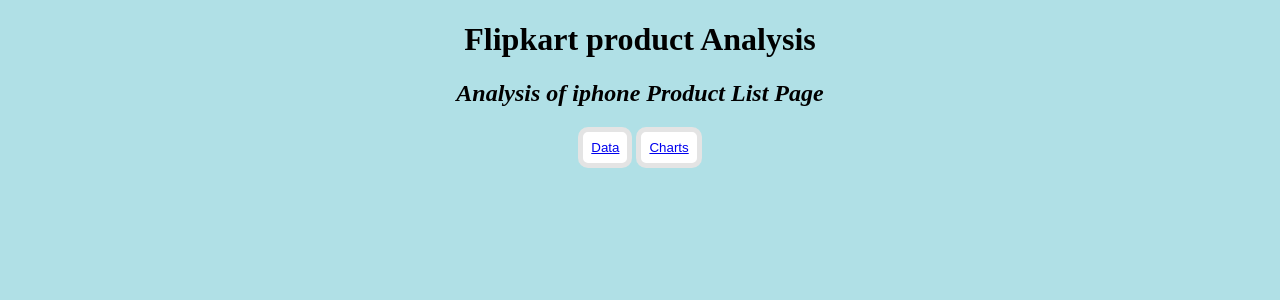
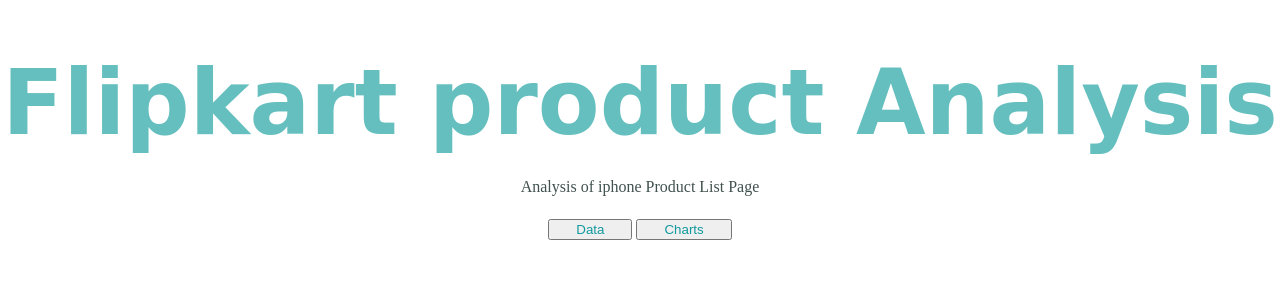
Before and after one commit to vinayak-somasekhar/BDAT1004FINALPROJ, a Flask app: page / in a window 1280 px wide. Shown: the top 300 px of the page. Run offline with Flask 2, Linux system fonts and the light colour scheme.

Commit message:
Update index.html

```diff
--- a/templates/index.html
+++ b/templates/index.html
@@ -1,14 +1,16 @@
-
 <!DOCTYPE html>
 <html>
-<body style="background-color:PowderBlue;">
+<head>
+  <link rel="stylesheet" href="static/css/styles.css">
+</head>
+<body style="background-color:rgb(#fff0f5);">
 <h1  style="text-align:center;">Flipkart product Analysis</h1>
-<h2  style="text-align:center;"><b><i>Analysis of iphone Product List Page</i></b> </h2>
+<p  style="text-align:center;">Analysis of iphone Product List Page </p>
 <form  style="text-align:center;"action="/action_page.php">
 <!--  <input type="submit" value="Data" onclick="window.location.href = 'https://www.w3docs.com';" style="background-color: black;color: white;border: 1px solid #e4e4e4;padding: 8px;border-radius: 3px;cursor: pointer;text-align:center;">--><!--  <input type="submit" value="Charts" style="background-color: black;color: white;border: 1px solid #e4e4e4;padding: 8px;border-radius: 3px;cursor: pointer;text-align:center;">-->
-    <button style="background-color: white;color: white;border: 5px solid #e4e4e4;padding: 8px;border-radius: 10px;cursor: pointer;text-align:center;"><a href='/data'>Data</a></button>
+<button> <a href='/data'>Data</a></button>
+<button> <a href='/chart' alt='Broken Link'>Charts</a></button>
 
-    <button style="background-color: white;color: white;border: 5px solid #e4e4e4;padding: 8px;border-radius: 10px;cursor: pointer;text-align:center;"><a href='/chart' alt='Broken Link'>Charts</a></button>
 </form>
 </body>
 </html>
```
